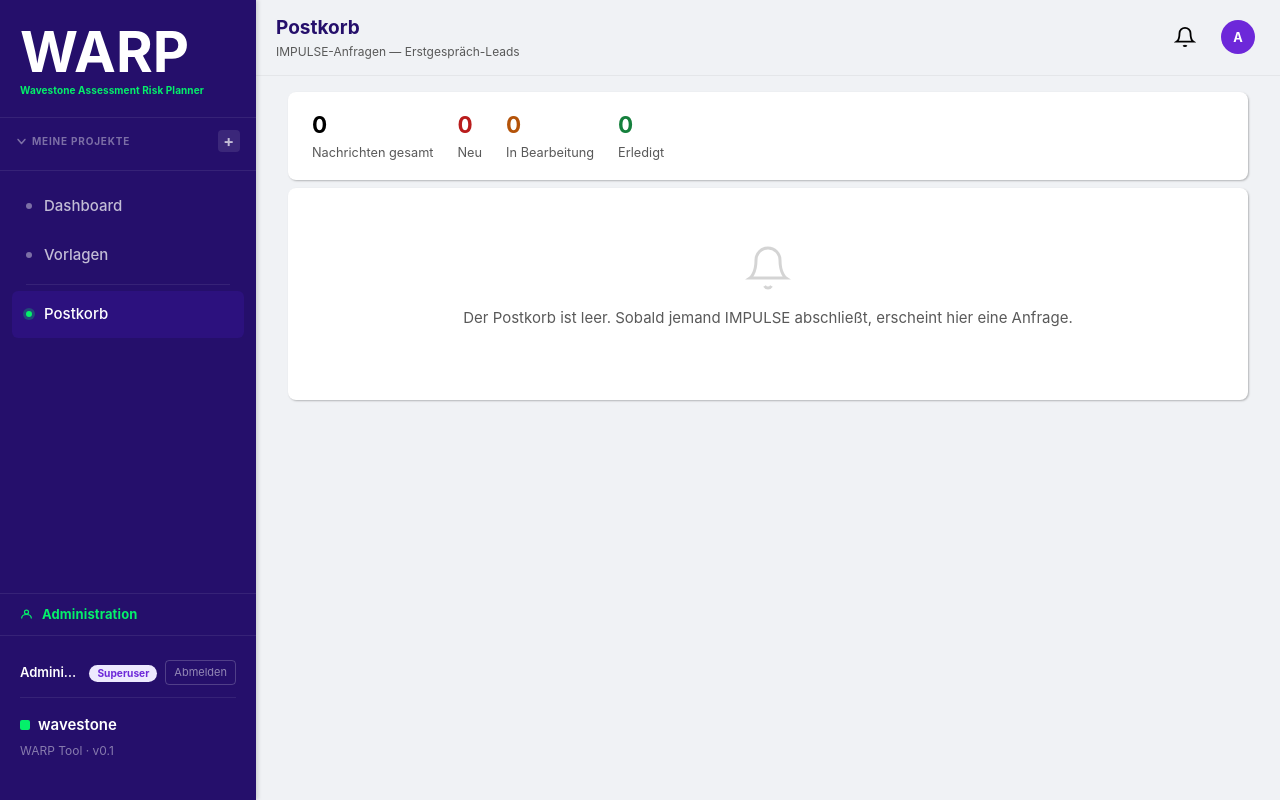
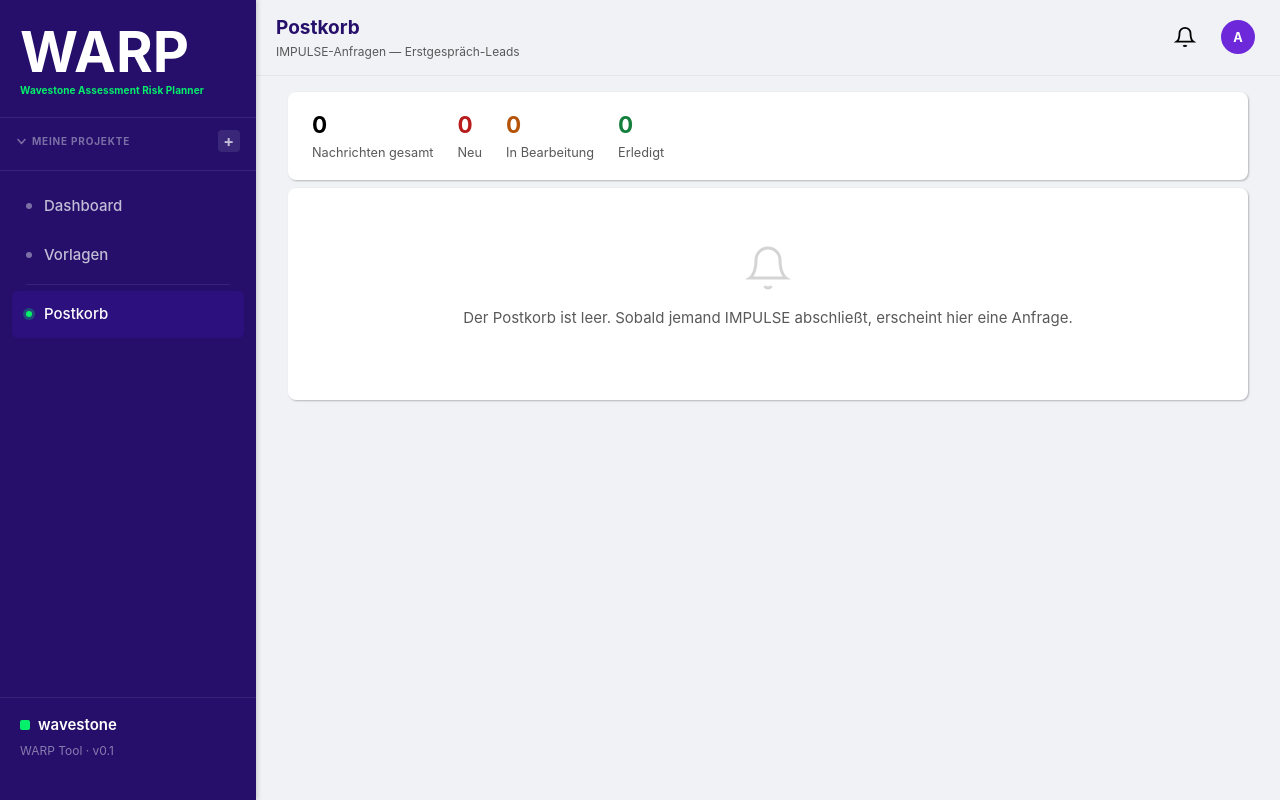
Before and after one commit to Tob1Cont1nued/warp, a Flask app: page /inbox in a window 1280 px wide. Run offline with Flask 3, Linux system fonts and the light colour scheme; a user stored in the database is signed in; some libraries are stand-ins or nearby versions.

Commit message:
refactor: Name/Rolle/Abmelden/Administration aus Sidebar-Footer ins Profil-Dropdown verlagert
Der Sidebar-Footer zeigte Benutzername, Rollen-Badge und "Abmelden"
redundant zum neuen Profil-Button in der Topbar - jetzt entfernt,
Footer zeigt nur noch das Wavestone-Branding. "Administration" (zuvor
eigener Sidebar-Link, nur fuer Superuser) ist jetzt ebenfalls Teil des
Profil-Dropdowns, mit Trennlinie vor "Abmelden".

admin.html und admin_questions.html haben ein eigenes, nicht via
_sidebar.html eingebundenes Sidebar-Markup - dort dieselbe Bereinigung
dupliziert.

```diff
--- a/app/static/css/app.css
+++ b/app/static/css/app.css
@@ -1708,3 +1708,4 @@ button { cursor: pointer; }
 }
 .profile-dropdown-item:hover { background: var(--c-bg); }
 .profile-dropdown-item.danger { color: #dc2626; }
+.profile-dropdown-divider { height: 1px; background: var(--c-border-soft); margin: 6px 4px; }
--- a/app/templates/_profile_button.html
+++ b/app/templates/_profile_button.html
@@ -16,6 +16,10 @@
       </span>
     </div>
     <a href="{{ url_for('account') }}" class="profile-dropdown-item">Mein Konto</a>
+    {% if current_user.is_superuser %}
+    <a href="{{ url_for('admin_overview') }}" class="profile-dropdown-item">Administration</a>
+    {% endif %}
+    <div class="profile-dropdown-divider"></div>
     <a href="{{ url_for('logout') }}" class="profile-dropdown-item danger">Abmelden</a>
   </div>
 </div>
--- a/app/templates/_sidebar.html
+++ b/app/templates/_sidebar.html
@@ -70,27 +70,7 @@
 
   </div>{# /sidebar-scroll #}
 
-  {% if current_user.is_superuser %}
-  <a class="sidebar-admin-btn {% if active_nav == 'administration' %}active{% endif %}"
-     href="{{ url_for('admin_overview') }}">
-    <svg viewBox="0 0 16 16" width="13" height="13" fill="none" stroke="currentColor" stroke-width="1.5">
-      <circle cx="8" cy="5" r="2.5"/><path d="M2 13c0-3 2.5-5 6-5s6 2 6 5"/>
-    </svg>
-    Administration
-  </a>
-  {% endif %}
-
   <div class="sidebar-foot">
-    <div class="sidebar-foot-user">
-      <span class="sidebar-foot-username">{{ current_user.display_name or current_user.username }}</span>
-      <span style="font-size:.68rem;font-weight:700;border-radius:999px;padding:1px 8px;margin-top:2px;display:inline-block;
-        {% if current_user.is_superuser %}background:#ede9fe;color:#6d28d9
-        {% elif current_user.is_admin %}background:#fef3c7;color:#b45309
-        {% else %}background:#f0f9ff;color:#0369a1{% endif %}">
-        {% if current_user.is_superuser %}Superuser{% elif current_user.is_admin %}Admin{% else %}Benutzer{% endif %}
-      </span>
-      <a href="{{ url_for('logout') }}" class="sidebar-logout">Abmelden</a>
-    </div>
     <div class="sidebar-foot-brand">
       <span class="brand-mark"></span>
       <span class="brand-name">wavestone</span>
```
Also changed, not shown: app/templates/admin.html (+0 -8 lines), app/templates/admin_questions.html (+0 -8 lines).
